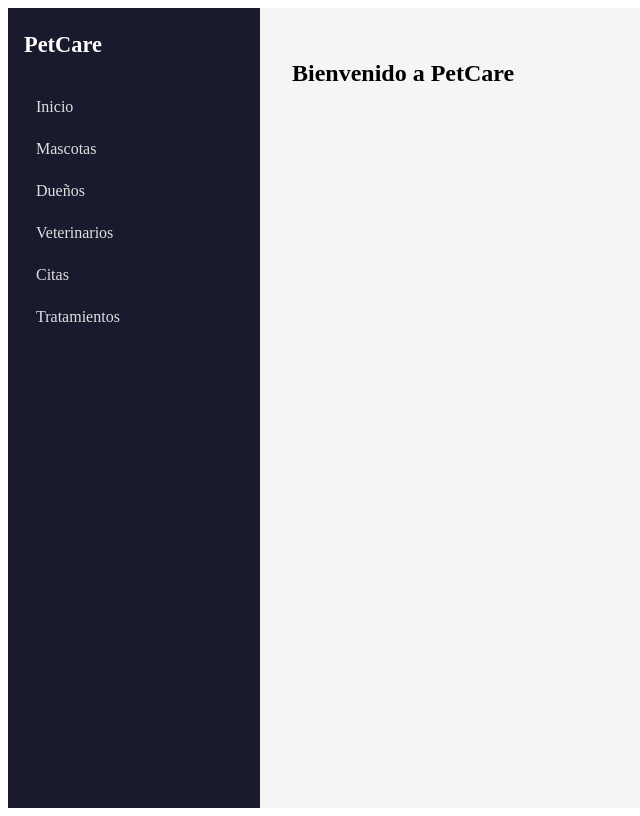
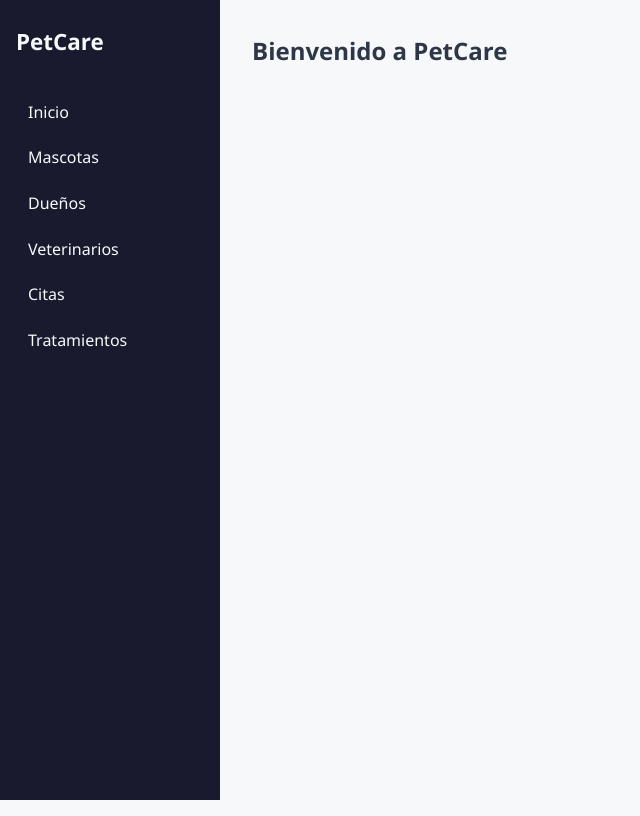
Before and after one commit to JuanM1005/petcare-crud-proyectofinal, a React (Vite) app in the folder client/: page / in a window 1280 px wide. Shown: the whole page, without its empty margins (0-640 px from the left). Built offline with nearby package versions, Linux system fonts and the light colour scheme.

Commit message:
feat: estilos globales con variables CSS y reset

```diff
--- a/client/src/App.module.css
+++ b/client/src/App.module.css
@@ -5,8 +5,8 @@
 
 .nav {
   width: 220px;
-  background-color: #1a1a2e;
-  color: #ffffff;
+  background-color: var(--color-sidebar);
+  color: var(--color-text-inverse);
   padding: 1.5rem 1rem;
   display: flex;
   flex-direction: column;
@@ -24,24 +24,23 @@
   margin: 0;
   display: flex;
   flex-direction: column;
-  gap: 0.5rem;
+  gap: 0.25rem;
 }
 
 .navList a {
-  color: #e0e0e0;
+  color: var(--color-text-inverse);
   text-decoration: none;
   padding: 0.5rem 0.75rem;
-  border-radius: 6px;
+  border-radius: var(--radius-sm);
   display: block;
   transition: background-color 0.2s;
 }
 
 .navList a:hover {
-  background-color: #16213e;
+  background-color: rgba(255, 255, 255, 0.1);
 }
 
 .main {
   flex: 1;
   padding: 2rem;
-  background-color: #f5f5f5;
 }
--- /dev/null
+++ b/client/src/global.css
@@ -0,0 +1,90 @@
+/* Reset */
+*,
+*::before,
+*::after {
+  margin: 0;
+  padding: 0;
+  box-sizing: border-box;
+}
+
+/* Variables CSS: definen los colores y valores que usarás
+   en toda la app. Si quieres cambiar un color, lo cambias
+   aquí UNA vez y se actualiza en todos lados. */
+
+:root {
+  /* Colores principales */
+  --color-primary: #2b6cb0;
+  --color-primary-hover: #2c5282;
+  --color-danger: #c53030;
+  --color-danger-hover: #9b2c2c;
+  --color-success: #2f855a;
+
+  /* Fondos */
+  --color-bg: #f7f8fa;
+  --color-bg-card: #ffffff;
+  --color-sidebar: #1a1a2e;
+
+  /* Texto */
+  --color-text: #2d3748;
+  --color-text-light: #718096;
+  --color-text-inverse: #f7fafc;
+
+  /* Bordes y sombras */
+  --color-border: #e2e8f0;
+  --shadow-sm: 0 1px 3px rgba(0, 0, 0, 0.08);
+  --shadow-md: 0 4px 12px rgba(0, 0, 0, 0.1);
+
+  /* Espaciado y bordes */
+  --radius: 8px;
+  --radius-sm: 4px;
+}
+
+body {
+  font-family:
+    "Segoe UI",
+    system-ui,
+    -apple-system,
+    sans-serif;
+  background-color: var(--color-bg);
+  color: var(--color-text);
+  line-height: 1.6;
+}
+
+/* Estilos base para links */
+a {
+  color: var(--color-primary);
+  text-decoration: none;
+}
+
+a:hover {
+  text-decoration: underline;
+}
+
+/* Estilos base para botones — los CSS Modules
+   de cada componente los extenderán */
+button {
+  cursor: pointer;
+  font-family: inherit;
+  font-size: inherit;
+}
+
+/* Estilos base para inputs y selects */
+input,
+select,
+textarea {
+  font-family: inherit;
+  font-size: 0.95rem;
+  padding: 0.5rem 0.75rem;
+  border: 1px solid var(--color-border);
+  border-radius: var(--radius-sm);
+  color: var(--color-text);
+  background-color: var(--color-bg-card);
+  transition: border-color 0.2s;
+}
+
+input:focus,
+select:focus,
+textarea:focus {
+  outline: none;
+  border-color: var(--color-primary);
+}
--- a/client/src/main.tsx
+++ b/client/src/main.tsx
@@ -1,5 +1,6 @@
 import { StrictMode } from 'react'
 import { createRoot } from 'react-dom/client'
+import './global.css';
 import App from './App.tsx'
 
 createRoot(document.getElementById('root')!).render(
```
